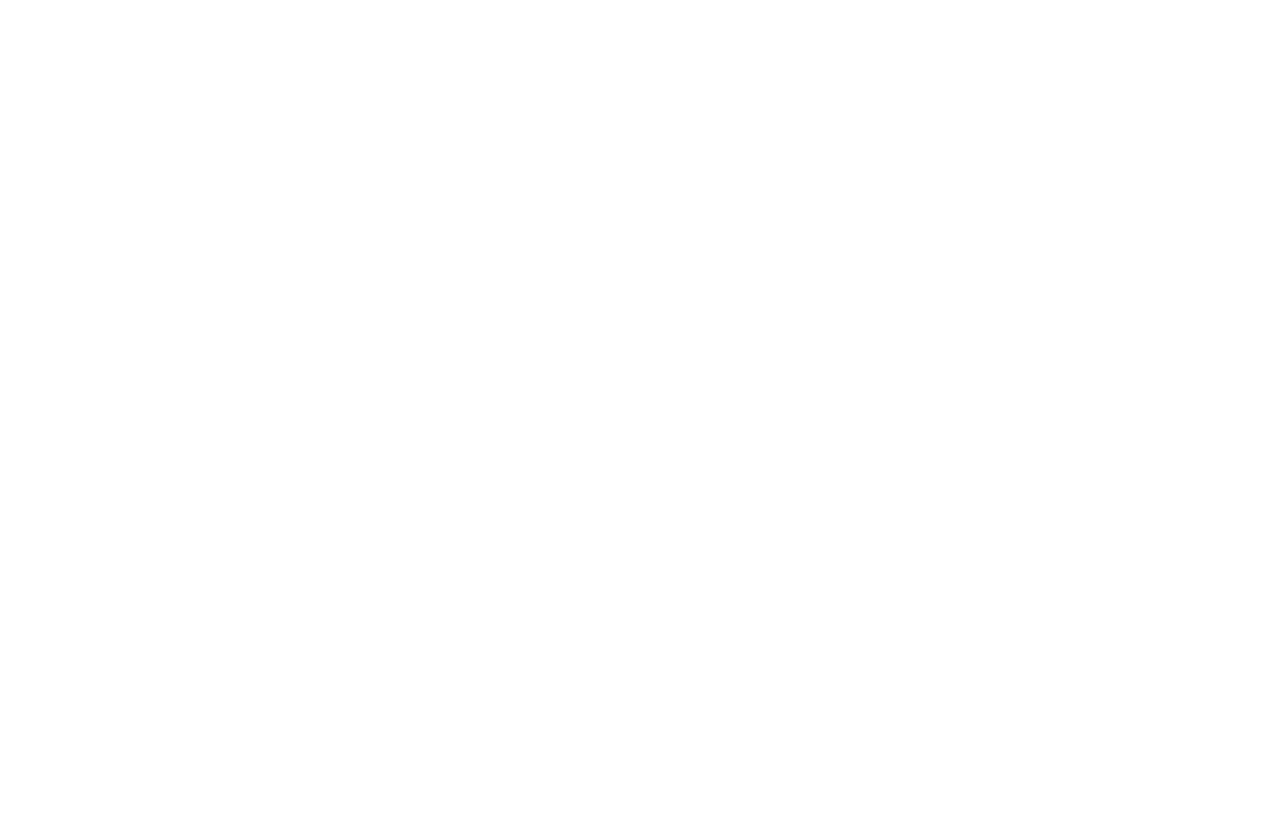
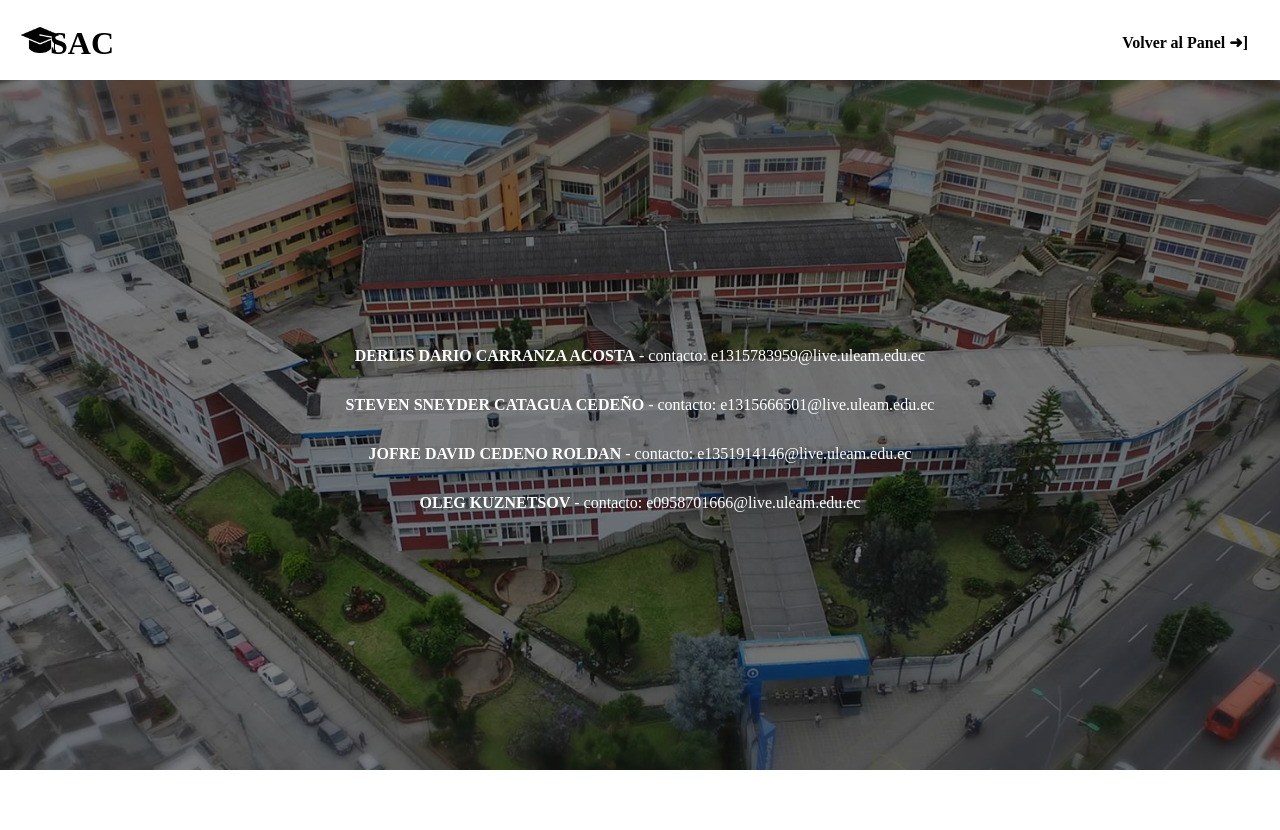
Before and after one commit to Elf3n-RO/Proyect-POO-ULEAM---Group-6---2025, a Flask app: page /ayuda in a window 1280 px wide. Before the commit the page is empty. Before the commit the page ends 800 px from the top, so only its background shows below. Run offline with Flask 3, Linux system fonts and the light colour scheme.

Commit message:
Html, changes: ayuda,html

```diff
--- a/SAC/src/sac/templates/ayuda.html
+++ b/SAC/src/sac/templates/ayuda.html
@@ -2,10 +2,30 @@
 <html lang="en">
 <head>
     <meta charset="UTF-8">
-    <title>Ayuda - SAC</title>
+    <title>Soporte - SAC</title>
     <link rel="stylesheet" href="{{ url_for('static', filename='estilos.css') }}">
 </head>
 <body>
+    <header>
+        <div class="container">
+            <p class="logo">SAC</p>
+            <nav>
+                <a href="/">Volver al Panel ➜]</a>
+            </nav>
+        </div>
+    </header>
 
+    <section id="principal" style="height: 690px; display: flex; align-items: center;">
+        <div class="container">
+            <div style="font-size: 1em; color: black; line-height: 1.8;">
+                <p style="font-size: 1em; margin: 10px 0;"><strong>DERLIS DARIO CARRANZA ACOSTA</strong> - contacto: e1315783959@live.uleam.edu.ec</p>
+                <p style="font-size: 1em; margin: 10px 0;"><strong>STEVEN SNEYDER CATAGUA CEDEÑO</strong> - contacto: e1315666501@live.uleam.edu.ec</p>
+                <p style="font-size: 1em; margin: 10px 0;"><strong>JOFRE DAVID CEDENO ROLDAN</strong> - contacto: e1351914146@live.uleam.edu.ec</p>
+                <p style="font-size: 1em; margin: 10px 0;"><strong>OLEG KUZNETSOV</strong> - contacto: e0958701666@live.uleam.edu.ec</p>
+            </div>
+        </div>
+    </section>
+    <section style="background-color: white; padding: 30px 0;">
+    </section>
 </body>
 </html>
```
